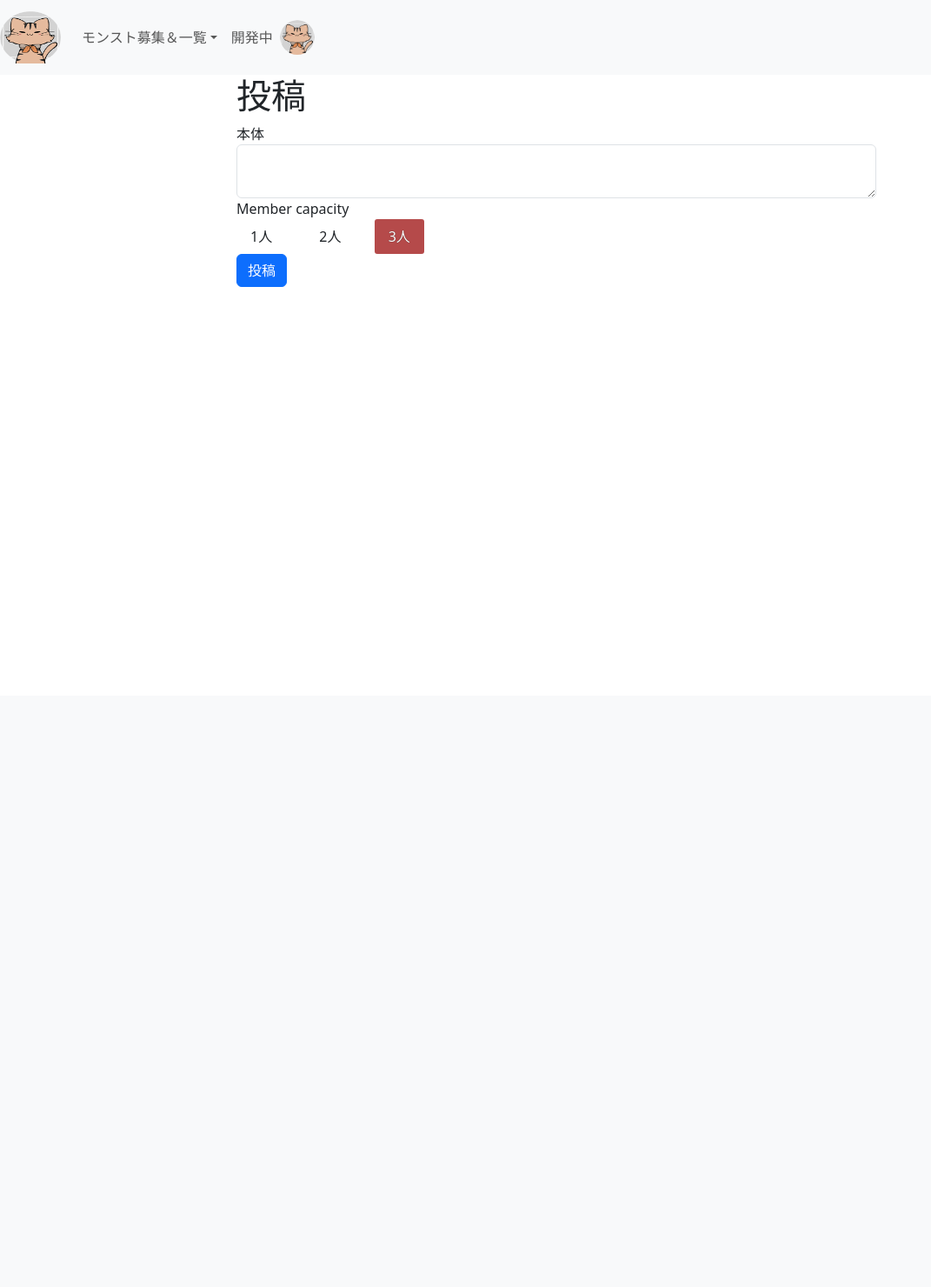
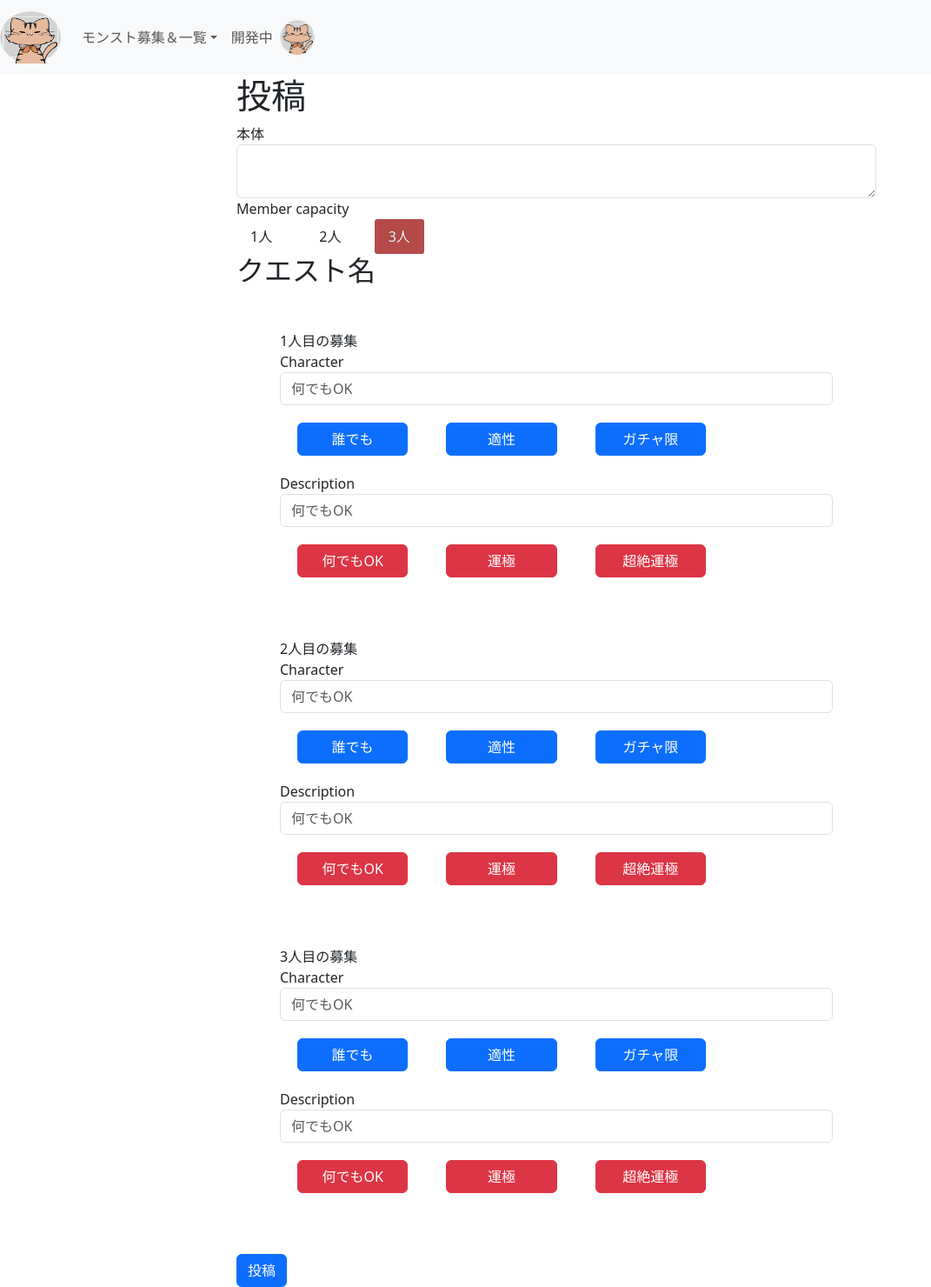
Before and after one commit to yukimiyata/monster-strike-for-twitter, a Rails app: page /posts/new in a window 1280 px wide. Shown: the whole page at 87% size, without its empty margins (0-1071 px from the left). Before the commit the page ends 800 px from the top, so only its background shows below. Run offline with Rails 7, Linux system fonts and the light colour scheme; the visitor is signed in with stand-in values (Sample User, id 1); style sheets or scripts are compiled from the project's sources; some libraries are stand-ins or nearby versions.

Commit message:
add: post_controllerで一括登録できるように修正しました

```diff
--- a/app/assets/javascripts/application.js
+++ b/app/assets/javascripts/application.js
@@ -16,3 +16,4 @@
 //= require popper
 //= require bootstrap-sprockets
 //= require recruiting_positions.js
+//= require posts.js
--- /dev/null
+++ b/app/assets/javascripts/posts.js
@@ -0,0 +1,30 @@
+function changeForm(form) {
+    let activeForm = document.getElementById("input-recruiting-positions-form-" + form.value);
+    activeForm.style.display = 'block';
+    let checkingForm;
+    for (let i = 1; i <= 3; i++) {
+        checkingForm = document.getElementById("input-recruiting-positions-form-" + i);
+        if (checkingForm.style.display == "block" && checkingForm != activeForm) {
+            checkingForm.style.display = "none";
+        }
+    }
+}
+
+window.onload = function () {
+    let questBody = document.getElementById("input-quest-body");
+    questBody.oninput = checkInputData;
+
+    function checkInputData(e) {
+        $.ajax({
+            url: "/api/posts",
+            type: "GET",
+            data: {body: e.target.value},
+            dataType: "json"
+        }).done(function (data) {
+            let questName = data.quest_name;
+            console.log(questName);
+            document.getElementById("quest-name-display").textContent = questName;
+        }).fail(function (data) {
+        })
+    }
+};
--- a/app/assets/stylesheets/api/joins.scss
+++ /dev/null
@@ -1,3 +0,0 @@
-// Place all the styles related to the Api/Joins controller here.
-// They will automatically be included in application.css.
-// You can use Sass (SCSS) here: http://sass-lang.com/
--- a/app/controllers/posts_controller.rb
+++ b/app/controllers/posts_controller.rb
@@ -19,8 +19,18 @@ class PostsController < ApplicationController
     @post = current_user.posts.new
     post_params = @post.process_attributes(body_params)
     @post.assign_attributes(post_params)
-    if @post.valid?
-      redirect_to new_recruiting_position_path(post_params)
+    if @post.save
+      recruiting_position = @post.recruiting_positions.build
+      recruit_positions = recruiting_position.to_save_recruit(recruiting_params, body_params[:member_capacity].to_i)
+      recruit_positions.each do |r|
+        recruiting_position = @post.recruiting_positions.build(character: r[:character], description: r[:description])
+        next if recruiting_position.save!
+
+        @post.recruiting_positions.destroy_all
+        @post.destroy!
+        redirect_to new_post_path
+      end
+      redirect_to post_path(@post)
     else
       flash.now[:danger] = '投稿に失敗しました'
       render :new
@@ -32,4 +42,8 @@ class PostsController < ApplicationController
   def body_params
     params.require(:post).permit(:body, :member_capacity)
   end
+
+  def recruiting_params
+    params.require(:post)[:recruiting_positions]
+  end
 end
--- /dev/null
+++ b/app/helpers/api/posts_helper.rb
@@ -0,0 +1,2 @@
+module Api::PostsHelper
+end
--- /dev/null
+++ b/app/views/posts/_recruiting_positions_1.html.erb
@@ -0,0 +1,21 @@
+<div class='recruiting-positions-form'>
+  <div>1人目の募集</div>
+  <div>
+    <%= ff.label :character %>
+    <%= ff.text_field :character, placeholder: '何でもOK', class: 'form-control', id: "character-number-1" %>
+    <div class='input-character-info'>
+      <span onclick="setCharacterValue(this)" class="1 recruit-info-customize btn btn-primary">誰でも</span>
+      <span onclick="setCharacterValue(this)" class="1 recruit-info-customize btn btn-primary">適性</span>
+      <span onclick="setCharacterValue(this)" class="1 recruit-info-customize btn btn-primary">ガチャ限</span>
+    </div>
+  </div>
+  <div>
+    <%= ff.label :description %>
+    <%= ff.text_field :description, placeholder: '何でもOK', class: 'form-control', id: "description-number-1" %>
+    <div class='input-character-info'>
+      <span onclick="setDescriptionValue(this)" class="1 recruit-info-customize btn btn-danger">何でもOK</span>
+      <span onclick="setDescriptionValue(this)" class="1 recruit-info-customize btn btn-danger">運極</span>
+      <span onclick="setDescriptionValue(this)" class="1 recruit-info-customize btn btn-danger">超絶運極</span>
+    </div>
+  </div>
+</div>
--- /dev/null
+++ b/app/views/posts/_recruiting_positions_2.html.erb
@@ -0,0 +1,43 @@
+<div class='recruiting-positions-form'>
+  <div>1人目の募集</div>
+  <div>
+    <%= ff.label :character %>
+    <%= ff.text_field :character, placeholder: '何でもOK', class: 'form-control', id: "character-number-2" %>
+    <div class='input-character-info'>
+      <span onclick="setCharacterValue(this)" class="2 recruit-info-customize btn btn-primary">誰でも</span>
+      <span onclick="setCharacterValue(this)" class="2 recruit-info-customize btn btn-primary">適性</span>
+      <span onclick="setCharacterValue(this)" class="2 recruit-info-customize btn btn-primary">ガチャ限</span>
+    </div>
+  </div>
+  <div>
+    <%= ff.label :description %>
+    <%= ff.text_field :description, placeholder: '何でもOK', class: 'form-control', id: "description-number-2" %>
+    <div class='input-character-info'>
+      <span onclick="setDescriptionValue(this)" class="2 recruit-info-customize btn btn-danger">何でもOK</span>
+      <span onclick="setDescriptionValue(this)" class="2 recruit-info-customize btn btn-danger">運極</span>
+      <span onclick="setDescriptionValue(this)" class="2 recruit-info-customize btn btn-danger">超絶運極</span>
+    </div>
+  </div>
+</div>
+
+<div class='recruiting-positions-form'>
+  <div>2人目の募集</div>
+  <div>
+    <%= ff.label :character %>
+    <%= ff.text_field :character, placeholder: '何でもOK', class: 'form-control', id: "character-number-3" %>
+    <div class='input-character-info'>
+      <span onclick="setCharacterValue(this)" class="3 recruit-info-customize btn btn-primary">誰でも</span>
+      <span onclick="setCharacterValue(this)" class="3 recruit-info-customize btn btn-primary">適性</span>
+      <span onclick="setCharacterValue(this)" class="3 recruit-info-customize btn btn-primary">ガチャ限</span>
+    </div>
+  </div>
+  <div>
+    <%= ff.label :description %>
+    <%= ff.text_field :description, placeholder: '何でもOK', class: 'form-control', id: "description-number-3" %>
+    <div class='input-character-info'>
+      <span onclick="setDescriptionValue(this)" class="3 recruit-info-customize btn btn-danger">何でもOK</span>
+      <span onclick="setDescriptionValue(this)" class="3 recruit-info-customize btn btn-danger">運極</span>
+      <span onclick="setDescriptionValue(this)" class="3 recruit-info-customize btn btn-danger">超絶運極</span>
+    </div>
+  </div>
+</div>
--- /dev/null
+++ b/app/views/posts/_recruiting_positions_3.html.erb
@@ -0,0 +1,65 @@
+<div class='recruiting-positions-form'>
+  <div>1人目の募集</div>
+  <div>
+    <%= ff.label :character %>
+    <%= ff.text_field :character, placeholder: '何でもOK', class: 'form-control', id: "character-number-4" %>
+    <div class='input-character-info'>
+      <span onclick="setCharacterValue(this)" class="4 recruit-info-customize btn btn-primary">誰でも</span>
+      <span onclick="setCharacterValue(this)" class="4 recruit-info-customize btn btn-primary">適性</span>
+      <span onclick="setCharacterValue(this)" class="4 recruit-info-customize btn btn-primary">ガチャ限</span>
+    </div>
+  </div>
+  <div>
+    <%= ff.label :description %>
+    <%= ff.text_field :description, placeholder: '何でもOK', class: 'form-control', id: "description-number-4" %>
+    <div class='input-character-info'>
+      <span onclick="setDescriptionValue(this)" class="4 recruit-info-customize btn btn-danger">何でもOK</span>
+      <span onclick="setDescriptionValue(this)" class="4 recruit-info-customize btn btn-danger">運極</span>
+      <span onclick="setDescriptionValue(this)" class="4 recruit-info-customize btn btn-danger">超絶運極</span>
+    </div>
+  </div>
+</div>
+
+<div class='recruiting-positions-form'>
+  <div>2人目の募集</div>
+  <div>
+    <%= ff.label :character %>
+    <%= ff.text_field :character, placeholder: '何でもOK', class: 'form-control', id: "character-number-5" %>
+    <div class='input-character-info'>
+      <span onclick="setCharacterValue(this)" class="5 recruit-info-customize btn btn-primary">誰でも</span>
+      <span onclick="setCharacterValue(this)" class="5 recruit-info-customize btn btn-primary">適性</span>
+      <span onclick="setCharacterValue(this)" class="5 recruit-info-customize btn btn-primary">ガチャ限</span>
+    </div>
+  </div>
+  <div>
+    <%= ff.label :description %>
+    <%= ff.text_field :description, placeholder: '何でもOK', class: 'form-control', id: "description-number-5" %>
+    <div class='input-character-info'>
+      <span onclick="setDescriptionValue(this)" class="5 recruit-info-customize btn btn-danger">何でもOK</span>
+      <span onclick="setDescriptionValue(this)" class="5 recruit-info-customize btn btn-danger">運極</span>
+      <span onclick="setDescriptionValue(this)" class="5 recruit-info-customize btn btn-danger">超絶運極</span>
+    </div>
+  </div>
+</div>
+
+<div class='recruiting-positions-form'>
+  <div>3人目の募集</div>
+  <div>
+    <%= ff.label :character %>
+    <%= ff.text_field :character, placeholder: '何でもOK', class: 'form-control', id: "character-number-6" %>
+    <div class='input-character-info'>
+      <span onclick="setCharacterValue(this)" class="6 recruit-info-customize btn btn-primary">誰でも</span>
+      <span onclick="setCharacterValue(this)" class="6 recruit-info-customize btn btn-primary">適性</span>
+      <span onclick="setCharacterValue(this)" class="6 recruit-info-customize btn btn-primary">ガチャ限</span>
+    </div>
+  </div>
+  <div>
+    <%= ff.label :description %>
+    <%= ff.text_field :description, placeholder: '何でもOK', class: 'form-control', id: "description-number-6" %>
+    <div class='input-character-info'>
+      <span onclick="setDescriptionValue(this)" class="6 recruit-info-customize btn btn-danger">何でもOK</span>
+      <span onclick="setDescriptionValue(this)" class="6 recruit-info-customize btn btn-danger">運極</span>
+      <span onclick="setDescriptionValue(this)" class="6 recruit-info-customize btn btn-danger">超絶運極</span>
+    </div>
+  </div>
+</div>
--- a/app/views/posts/new.html.erb
+++ b/app/views/posts/new.html.erb
@@ -12,22 +13,39 @@
             </ul>
           </div>
         <% end %>
+
         <div class='form-group'>
           <%= form.label '本体' %>
-          <%= form.text_area :body, class: 'form-control' %>
+          <%= form.text_area :body, class: 'form-control', id: 'input-quest-body' %>
         </div>
         <%= form.label :member_capacity %>
         <div class='form-group'>
-          <%= form.radio_button :member_capacity, 1, class: "radio-inline__input" %>
+          <%= form.radio_button :member_capacity, 1, class: "radio-inline__input", onclick: "changeForm(this)" %>
           <%= form.label :member_capacity, '1人', value: 1, class: "radio-inline__label" %>
 
 
-          <%= form.radio_button :member_capacity, 2, class: "radio-inline__input" %>
+          <%= form.radio_button :member_capacity, 2, class: "radio-inline__input", onclick: "changeForm(this)" %>
           <%= form.label :member_capacity, '2人', value: 2, class: "radio-inline__label" %>
 
-          <%= form.radio_button :member_capacity, 3, class: "radio-inline__input" %>
+          <%= form.radio_button :member_capacity, 3, class: "radio-inline__input", onclick: "changeForm(this)" %>
           <%= form.label :member_capacity, '3人', value: 3, class: "radio-inline__label" %>
         </div>
+
+        <h2>クエスト名</h2>
+        <h1 id='quest-name-display'></h1>
+
+        <%= form.fields_for "recruiting_positions[]", @recruiting_position do |ff| %>
+
+          <div id='input-recruiting-positions-form-1' style='display: none'>
+            <%= render 'recruiting_positions_1', ff: ff %>
+          </div>
+          <div id='input-recruiting-positions-form-2' style='display: none'>
+            <%= render 'recruiting_positions_2', ff: ff %>
+          </div>
+          <div id='input-recruiting-positions-form-3' style="display: block">
+            <%= render 'recruiting_positions_3', ff: ff %>
+          </div>
+        <% end %>
         <div class='actions'>
           <%= form.submit '投稿', class: 'btn btn-primary' %>
         </div>
--- a/config/routes.rb
+++ b/config/routes.rb
@@ -15,6 +15,7 @@ Rails.application.routes.draw do
   resources :game_starts
   namespace :api do
     resources :joins
+    resources :posts
   end
   resources :relationships, only: %w[create destroy]
   resources :blacklists, only: %w[create destroy]
```
Also changed, not shown: other parts of app/views/posts/new.html.erb (+2 -1 lines), app/controllers/api/posts_controller.rb (added, +13 -0 lines), app/models/post.rb (+18 -2 lines), app/models/recruiting_position.rb (+10 -0 lines), spec/controllers/api/posts_controller_spec.rb (added, +5 -0 lines), spec/helpers/api/posts_helper_spec.rb (added, +15 -0 lines).
